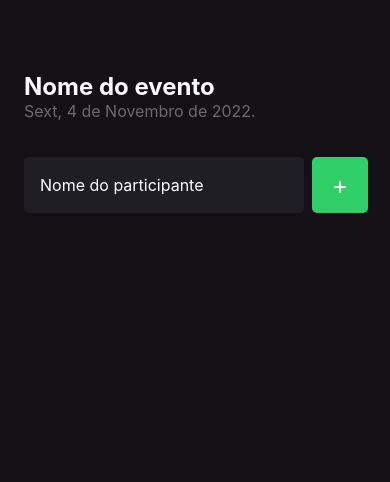
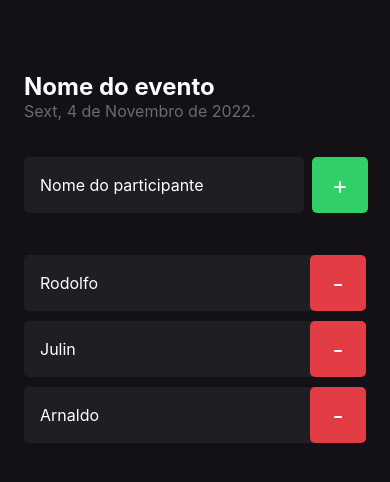
Before and after one commit to barreiradlc/imhere-react-native-ignite, a React Native app: screen / in a window 390 px wide. Shown: the top 482 px of the page. Built offline with nearby package versions, Linux system fonts and the light colour scheme.

Commit message:
Participant Component

```diff
--- /dev/null
+++ b/src/components/Participant/index.tsx
@@ -0,0 +1,23 @@
+import { Text, TouchableOpacity, View } from "react-native"
+import { styles } from "./styles"
+
+type ParticipantProps = {
+  name: string
+}
+
+function Participant({ name }: ParticipantProps) {
+  return (
+    <View style={styles.container}>
+      <Text style={styles.name}>{name}</Text>
+
+      <TouchableOpacity
+        style={styles.button}
+      // onPress={handleParticipantAdd}
+      >
+        <Text style={styles.buttonText}> - </Text>
+      </TouchableOpacity>
+    </View>
+  )
+}
+
+export { Participant }
--- /dev/null
+++ b/src/components/Participant/styles.ts
@@ -0,0 +1,32 @@
+import { StyleSheet } from "react-native";
+
+const styles = StyleSheet.create({
+  container: {
+    width: '100%',
+    flexDirection: "row",
+    borderRadius: 5,
+    backgroundColor: '#1F1E25',
+    alignItems: "center",
+    marginBottom: 10
+  },
+  name: {
+    flex: 1,
+    color: "#fff",
+    fontSize: 16,
+    marginLeft: 16
+  },
+  buttonText: {
+    color: "#fff",
+    fontSize: 24
+  },
+  button: {
+    width: 56,
+    height: 56,
+    borderRadius: 5,
+    backgroundColor: "#E23C44",
+    justifyContent: "center",
+    alignItems: "center"
+  },
+})
+
+export { styles };
--- a/src/screens/Home/index.tsx
+++ b/src/screens/Home/index.tsx
@@ -1,4 +1,5 @@
 import { Text, TextInput, TouchableOpacity, View } from "react-native"
+import { Participant } from "../../components/Participant"
 import { styles } from "./styles"
 
 function Home() {
@@ -26,6 +27,10 @@
           <Text style={styles.buttonText}> + </Text>
         </TouchableOpacity>
       </View>
+
+      <Participant name="Rodolfo" />
+      <Participant name="Julin" />
+      <Participant name="Arnaldo" />
     </View>
   )
 }
```
